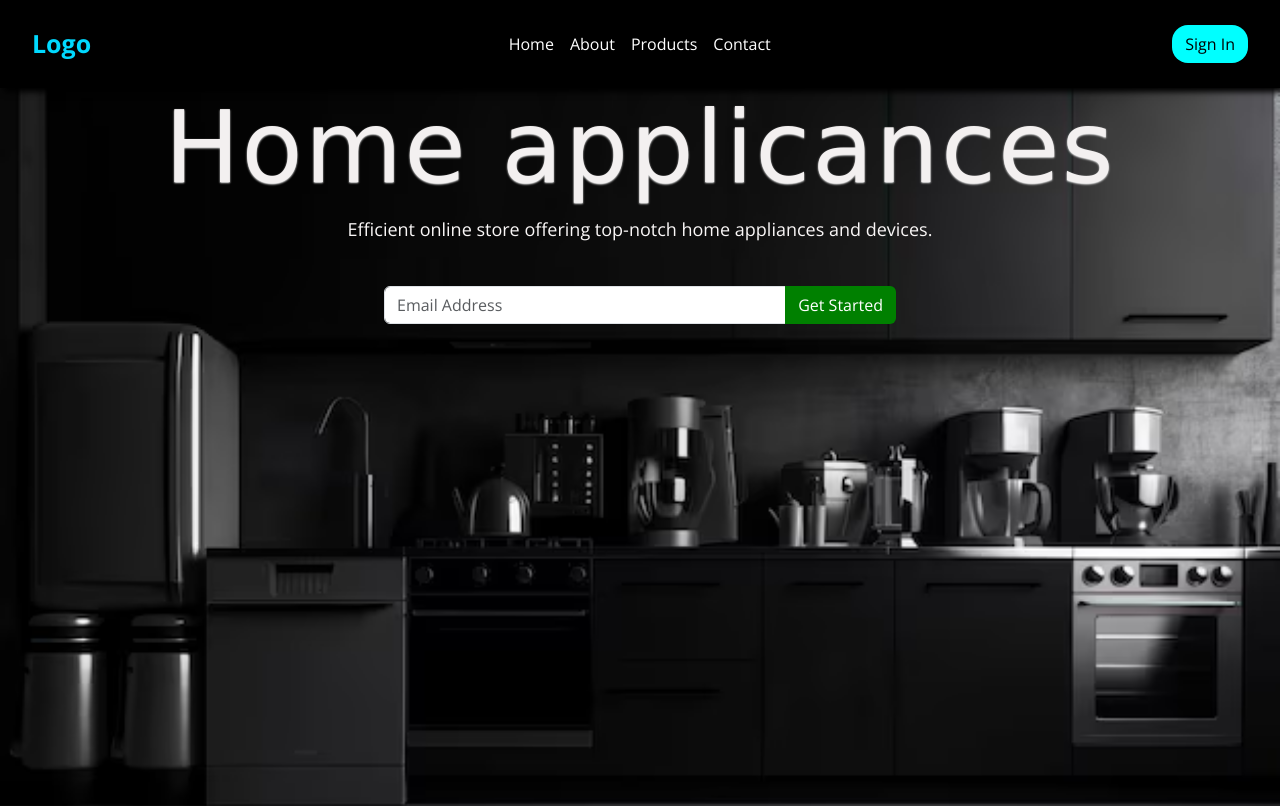
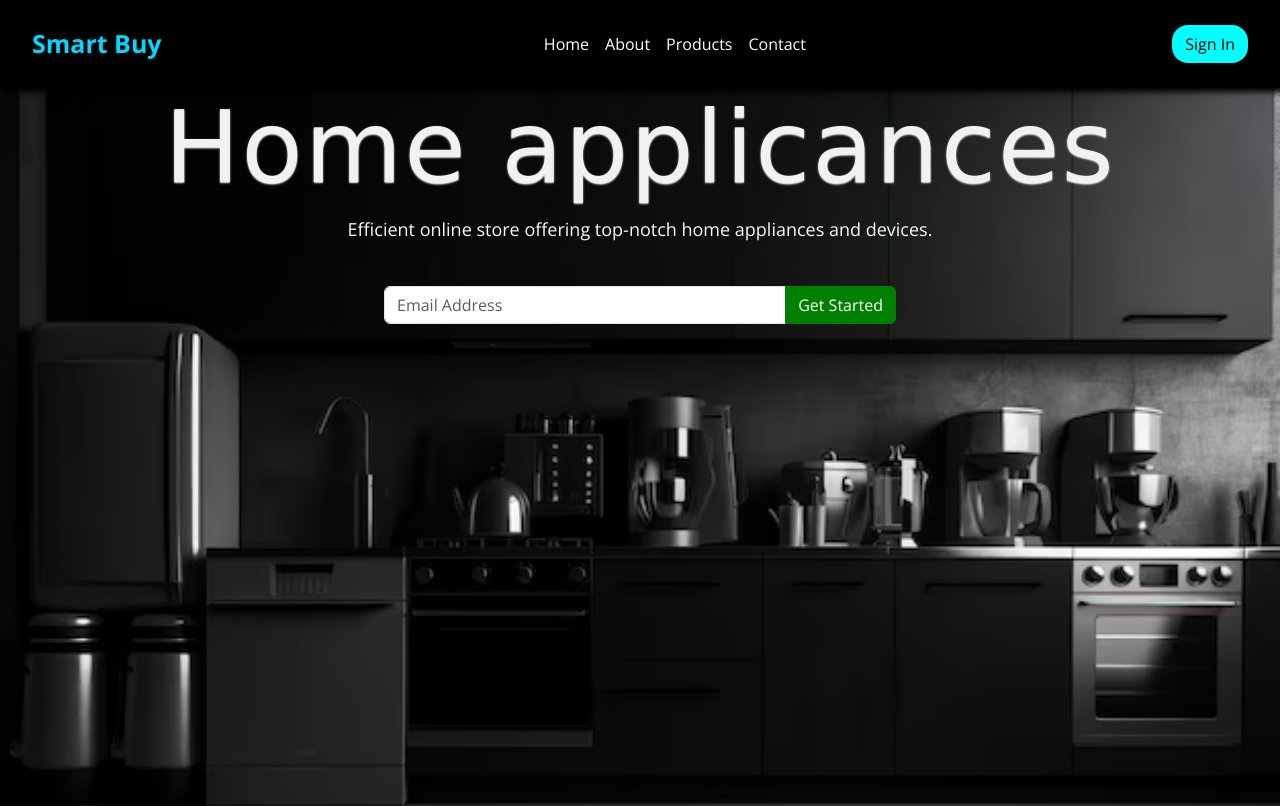
Before and after one commit to logesh-5179/frontend-web, a plain HTML site: page index.html in a window 1280 px wide. Shown: the top 806 px of the page. Drawn offline with nearby package versions, Linux system fonts and the light colour scheme.

Commit message:
Update index.html

```diff
--- a/index.html
+++ b/index.html
@@ -4,7 +4,7 @@
   <meta charset="UTF-8">
   <meta http-equiv="X-UA-Compatible" content="IE=edge">
   <meta name="viewport" content="width=device-width, initial-scale=1.0">
-  <title>Ecommerce
+  <title>Smart Buy
   </title>
   <link rel="stylesheet" href="style/style.css">
   <link href="https://cdn.jsdelivr.net/npm/bootstrap@5.3.3/dist/css/bootstrap.min.css" rel="stylesheet" integrity="sha384-QWTKZyjpPEjISv5WaRU9OFeRpok6YctnYmDr5pNlyT2bRjXh0JMhjY6hW+ALEwIH" crossorigin="anonymous">
@@ -14,7 +14,7 @@
 
   <nav class="navbar navbar-expand-lg navbar-dark " id="navbar">
   <div class="container-fluid">
-    <a class="navbar-brand" href="#">Logo</a>
+    <a class="navbar-brand" href="#">Smart Buy</a>
     <button class="navbar-toggler" type="button" data-bs-toggle="collapse" data-bs-target="#navbarSupportedContent"  aria-expanded="false" >
       <span class="navbar-toggler-icon"></span>
     </button>
```
